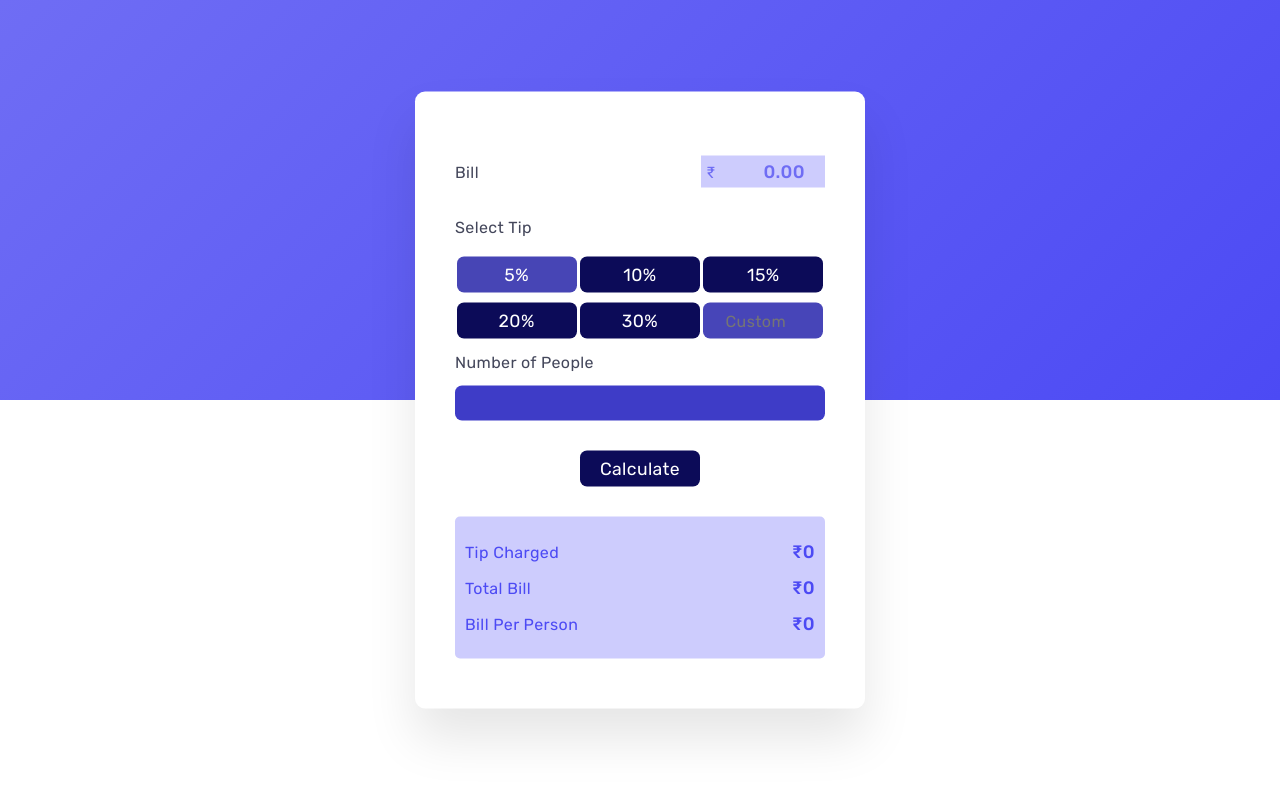
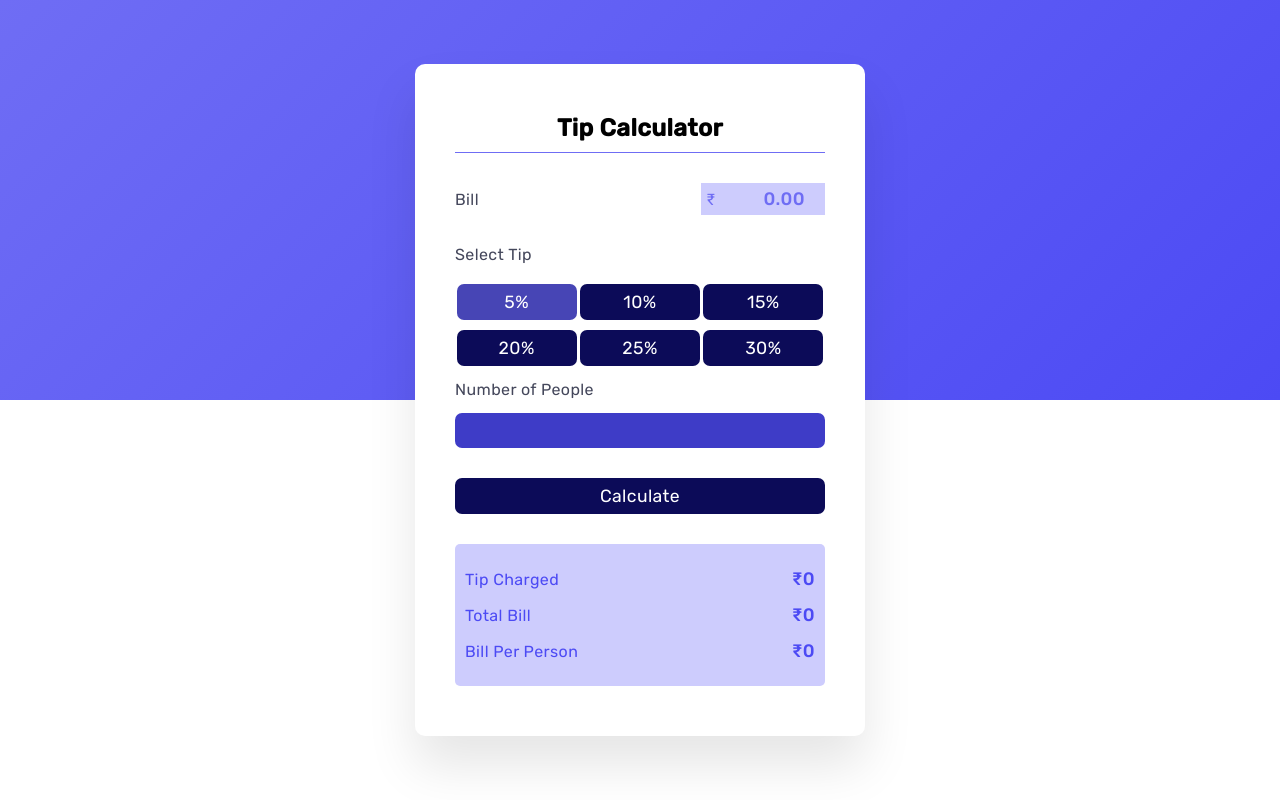
Before and after one commit to kaverichougule/Tip_Calculator, a plain HTML site: page index.html in a window 1280 px wide. Drawn offline with Linux system fonts and the light colour scheme.

Commit message:
Added some changes

```diff
--- a/assets/script.js
+++ b/assets/script.js
@@ -1,9 +1,11 @@
 let tip_percent=document.querySelectorAll('.tips')
+let custom_tip=document.querySelector("#custom")
+console.log(custom_tip);
 tip_percent.forEach(function(val){
     val.addEventListener('click',handleTipClick)
 })
 
-let tipValue=0.05;
+let tipValue=0;
 function handleTipClick(event){
     tip_percent.forEach(function(val){
         val.classList.remove("active-tip")
@@ -14,9 +16,6 @@ function handleTipClick(event){
     })
     // console.log(tipValue)
 }
-
-
-
 document.addEventListener('click',calculate_tip)
 function calculate_tip(event){
     let amount=parseFloat(document.getElementById('bill').value)
@@ -32,11 +31,7 @@ function calculate_tip(event){
     let tip=(amount*tipValue)/100
 
     let totalBill=amount+tip
-
     let billPerPerson=totalBill/people
-    // console.log(tip)
-    // console.log(totalBill)
-    // console.log(billPerPerson)
     let tip_charged=document.getElementById('tip-charged')
     tip_charged.innerText=tip
 
--- a/assets/style.css
+++ b/assets/style.css
@@ -26,6 +26,11 @@ body{
     top: 50%;
     left: 50%;
     box-shadow: 0 30px 50px rgba(0,0,0,0.1);
+}
+.container h2{
+    text-align: center;
+    border-bottom: 1px solid #6f6df4;
+    padding-bottom: 10px;
 }
 .wrapper{
     display: flex;
@@ -135,7 +140,7 @@ section:last-child .lbl{
     display: flex;
     justify-content: center;
     align-items: center;
-    width: 120px;
+    width: 100%;
     color: white;
     background-color: #0c0b58;
     border: none;
--- a/index.html
+++ b/index.html
@@ -10,6 +10,7 @@
 </head>
 <body>
     <div class="container">
+        <h2>Tip Calculator</h2>
         <section>
             <div class="wrapper">
                 <label for="bill" class="lbl">
@@ -49,8 +50,9 @@
                       <div class="tips tip-15">15%</div>
 
                       <div class="tips tip-20">20%</div>
+                      <div class="tips tip-25">25%</div>
                       <div class="tips tip-30">30%</div>
-                      <input type="number" placeholder="Custom" id="custom"/>
+                      <!-- <input type="number" placeholder="Custom" id="custom"/> -->
 
                 </div>
             </div>
```
